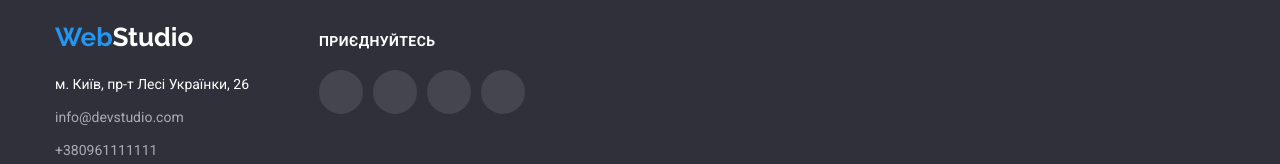
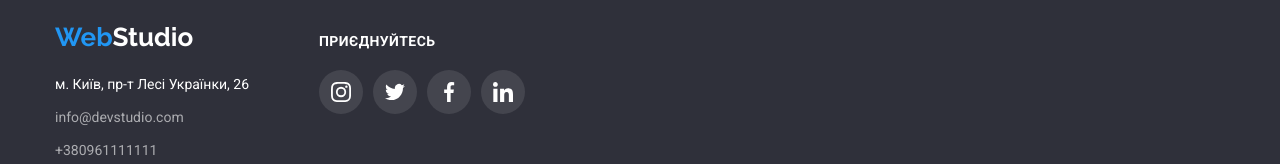
Before and after one commit to Fedir-Kravchenko/goit-markup-hw-04, a plain HTML site: page index.html in a window 1280 px wide. Shown: the part 2748-2912 px from the top of the page. Drawn offline with nearby package versions, Linux system fonts and the light colour scheme.

Commit message:
add social for footer

```diff
--- a/css/styles.css
+++ b/css/styles.css
@@ -419,7 +419,9 @@ body {
 }
 
 .social-networcs .link {
-  display: inline-block;
+  display: flex;
+  align-items: center;
+  justify-content: center;
   height: 44px;
   width: 44px;
   background-color: rgba(255, 255, 255, 0.1);
--- a/index.html
+++ b/index.html
@@ -250,7 +250,9 @@
                 href="https://www.instagram.com/"
                 class="link"
                 target="_blank"
-                rel="noreferrer noopener"
+                rel="noreferrer noopener nofollow"
+                ><svg class="icon-social" width="20" height="20">
+                  <use href="./imeges/sprite.svg#icon-whiteinstagram"></use></svg
               ></a>
             </li>
             <li class="item icon-twitter">
@@ -258,7 +260,9 @@
                 href="https://twitter.com/"
                 class="link"
                 target="_blank"
-                rel="noreferrer noopener"
+                rel="noreferrer noopener nofollow"
+                ><svg class="icon-social" width="20" height="20">
+                  <use href="./imeges/sprite.svg#icon-whitetwitter"></use></svg
               ></a>
             </li>
             <li class="item icon-facebook">
@@ -266,7 +270,9 @@
                 href="https://www.facebook.com/"
                 class="link"
                 target="_blank"
-                rel="noreferrer noopener"
+                rel="noreferrer noopener nofollow"
+                ><svg class="icon-social" width="20" height="20">
+                  <use href="./imeges/sprite.svg#icon-whitefacebook"></use></svg
               ></a>
             </li>
             <li class="item icon-linkedin">
@@ -274,7 +280,9 @@
                 href="https://ua.linkedin.com/"
                 class="link"
                 target="_blank"
-                rel="noreferrer noopener"
+                rel="noreferrer noopener nofollow"
+                ><svg class="icon-social" width="20" height="20">
+                  <use href="./imeges/sprite.svg#icon-whitelinkedin"></use></svg
               ></a>
             </li>
           </ul>
```
